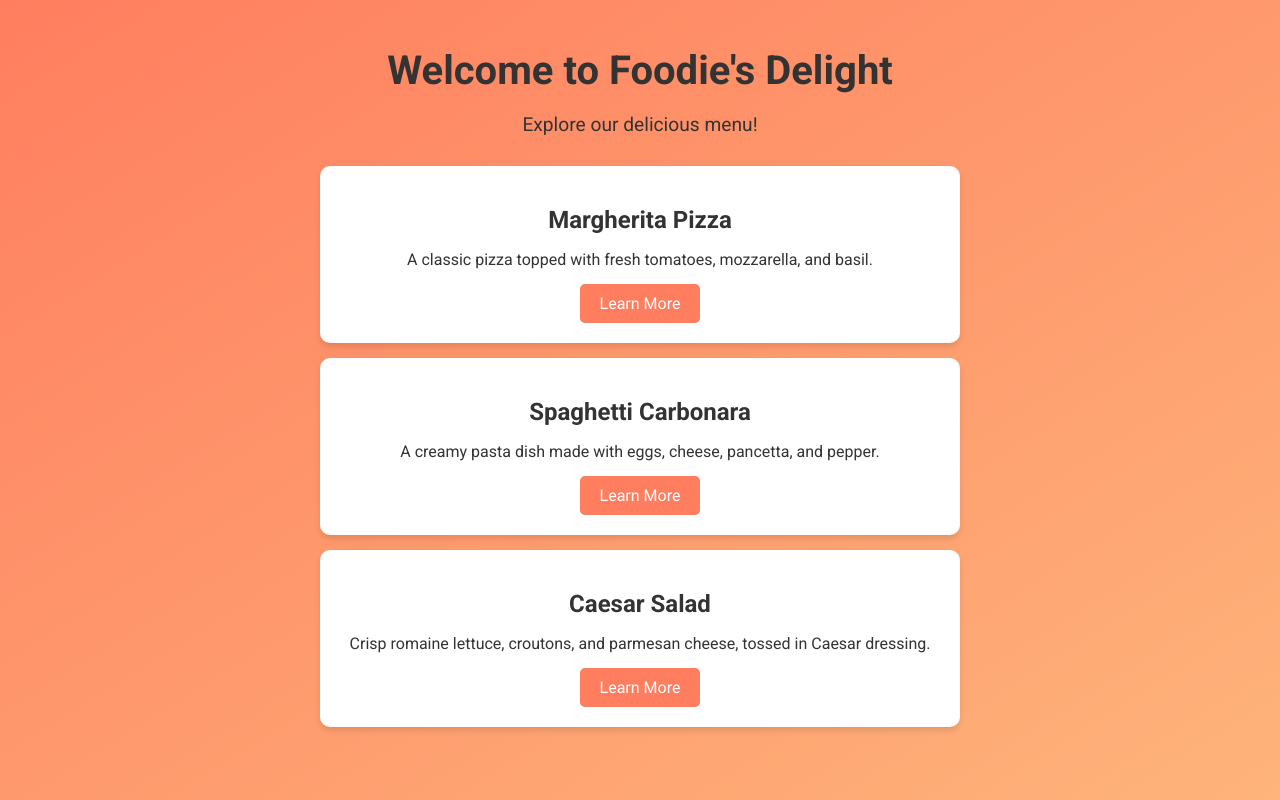
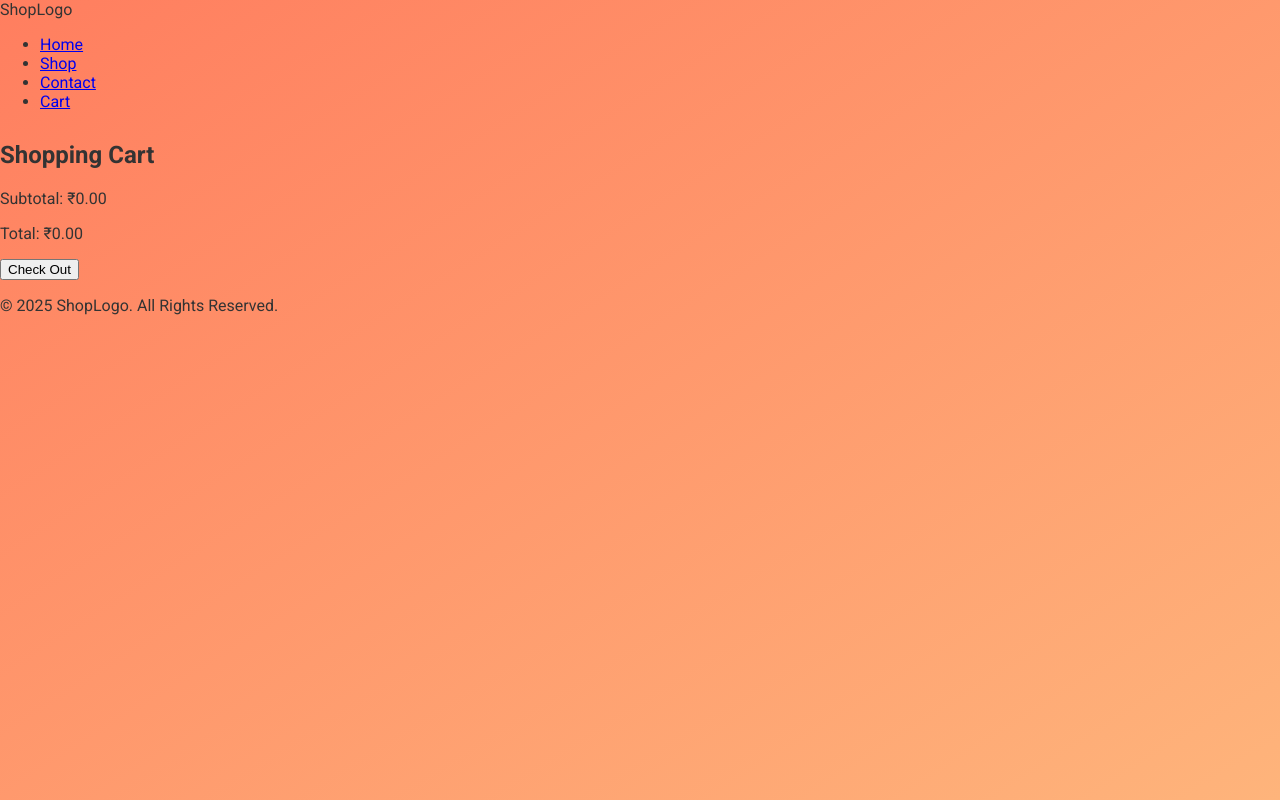
Before and after one commit to bbhuvanesh07/git-clone-https-github.com-mmdmrishabh-Coding-assessment-l2-Boilerplate-code.gitv, a plain HTML site: page Coding-assessment-l2-Boilerplate-code-main/index.html in a window 1280 px wide. Drawn offline with Linux system fonts and the light colour scheme.

Commit message:
Update index.html

```diff
--- a/Coding-assessment-l2-Boilerplate-code-main/index.html
+++ b/Coding-assessment-l2-Boilerplate-code-main/index.html
@@ -1,42 +1,37 @@
 <!DOCTYPE html>
 <html lang="en">
-
 <head>
     <meta charset="UTF-8">
     <meta name="viewport" content="width=device-width, initial-scale=1.0">
-    <link rel="stylesheet" href="./style.css">
-    <title>Foodie's Delight</title>
+    <title>Responsive Cart Page</title>
+    <link rel="stylesheet" href="style.css">
 </head>
-
 <body>
-    <div class="container">
-        <header>
-            <h1>Welcome to Foodie's Delight</h1>
-            <p>Explore our delicious menu!</p>
-        </header>
-
-        <main>
-            <div class="menu-item">
-                <h2>Margherita Pizza</h2>
-                <p>A classic pizza topped with fresh tomatoes, mozzarella, and basil.</p>
-                <a href="#" class="details-link">Learn More</a>
+    <header>
+        <nav>
+            <div class="logo">ShopLogo</div>
+            <ul>
+                <li><a href="#">Home</a></li>
+                <li><a href="#">Shop</a></li>
+                <li><a href="#">Contact</a></li>
+                <li><a href="#" class="cart-icon">Cart</a></li>
+            </ul>
+        </nav>
+    </header>
+    <main>
+        <section class="cart">
+            <h1>Shopping Cart</h1>
+            <div id="cart-list" class="cart-items"></div>
+            <div class="cart-totals">
+                <p>Subtotal: <span id="subtotal">₹0.00</span></p>
+                <p>Total: <span id="total">₹0.00</span></p>
+                <button id="checkout-btn">Check Out</button>
             </div>
-
-            <div class="menu-item">
-                <h2>Spaghetti Carbonara</h2>
-                <p>A creamy pasta dish made with eggs, cheese, pancetta, and pepper.</p>
-                <a href="#" class="details-link">Learn More</a>
-            </div>
-
-            <div class="menu-item">
-                <h2>Caesar Salad</h2>
-                <p>Crisp romaine lettuce, croutons, and parmesan cheese, tossed in Caesar dressing.</p>
-                <a href="#" class="details-link">Learn More</a>
-            </div>
-        </main>
-    </div>
-
-    <script src="./script.js"></script>
+        </section>
+    </main>
+    <footer>
+        <p>&copy; 2025 ShopLogo. All Rights Reserved.</p>
+    </footer>
+    <script src="script.js"></script>
 </body>
-
 </html>
```
